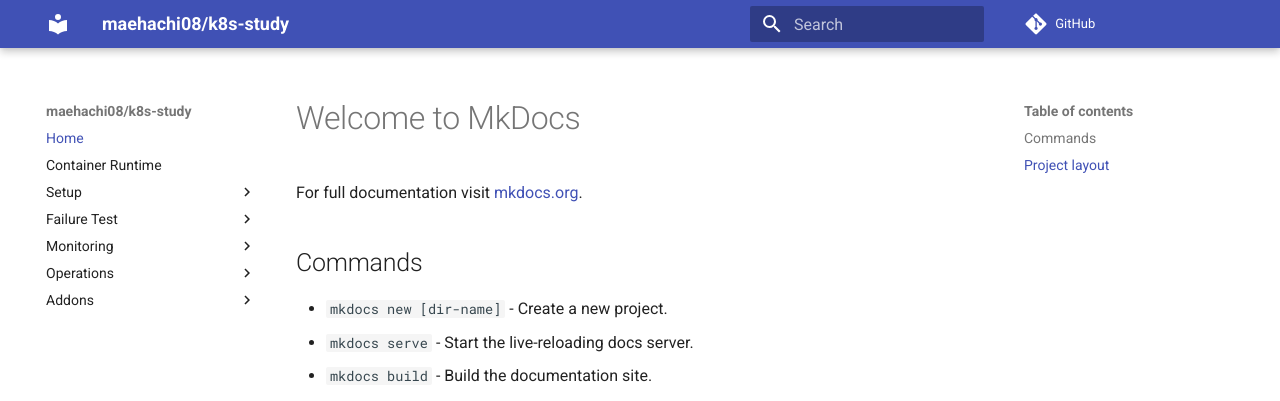
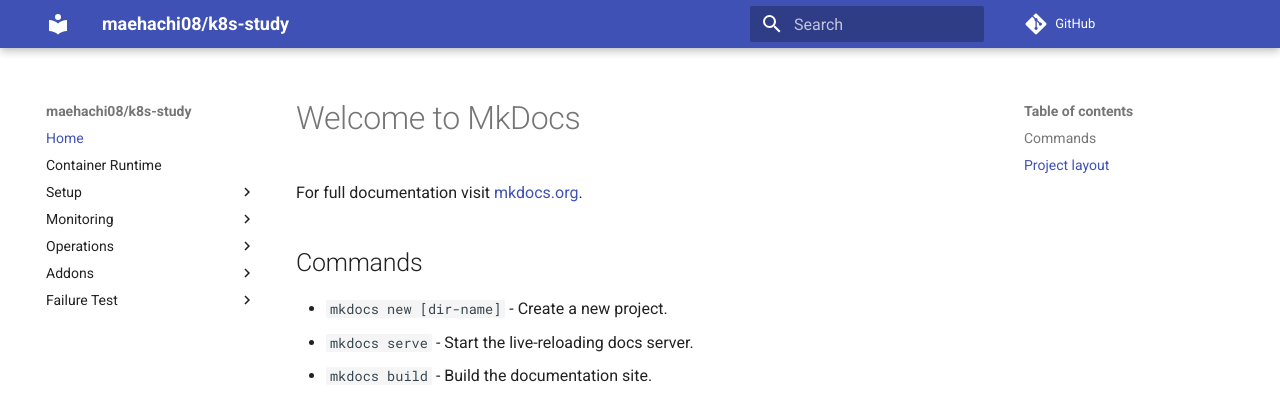
Before and after one commit to maehachi08/k8s-study, an MkDocs documentation site: the page built from docs/index.md, in a window 1280 px wide. Shown: the top 401 px of the page. Built offline with MkDocs 1.6.1 and Material for MkDocs 9.7.7, drawn with Linux system fonts in a browser that asks for light colours; comment, search, counter and statistics services are not loaded; part of the change alters nothing that is shown.

```diff
--- a/mkdocs.yml
+++ b/mkdocs.yml
@@ -63,11 +63,6 @@ nav:
     - 09. bootstrapping coredns: setup/09_coredns/bootstrapping_coredns.md
     - 10. bootstrapping nginx ingress controller: setup/10_nginx_ingress_controller/bootstrapping_nginx_ingress_controller.md
     - 11. bootstrapping external-dns: setup/11_external_dns/bootstrapping_external_dns.md
-  - Failure Test:
-    - Failure Story: failure_test/failure_story.md
-    - Point of failure: failure_test/point_of_failure.md
-    - Failure Scenario:
-      - Node: failure_test/failure_scenario_of_node.md
   - Monitoring:
     - bootstrapping metrics_server: monitoring/metrics-server/bootstrapping_metrics_server.md
     - bootstrapping kubernetes-dashboard: monitoring/kubernetes-dashboard/bootstrapping_kubernetes-dashboard.md
@@ -95,6 +90,11 @@ nav:
     - Kyverno:
       - About Kyverno: addons/kyverno/about_kyverno.md
       - Installation Kyverno: addons/kyverno/installation_kyverno.md
+  - Failure Test:
+    - Failure Story: failure_test/failure_story.md
+    - Point of failure: failure_test/point_of_failure.md
+    - Failure Scenario:
+      - Node: failure_test/failure_scenario_of_node.md
 
 plugins:
   - search
```
